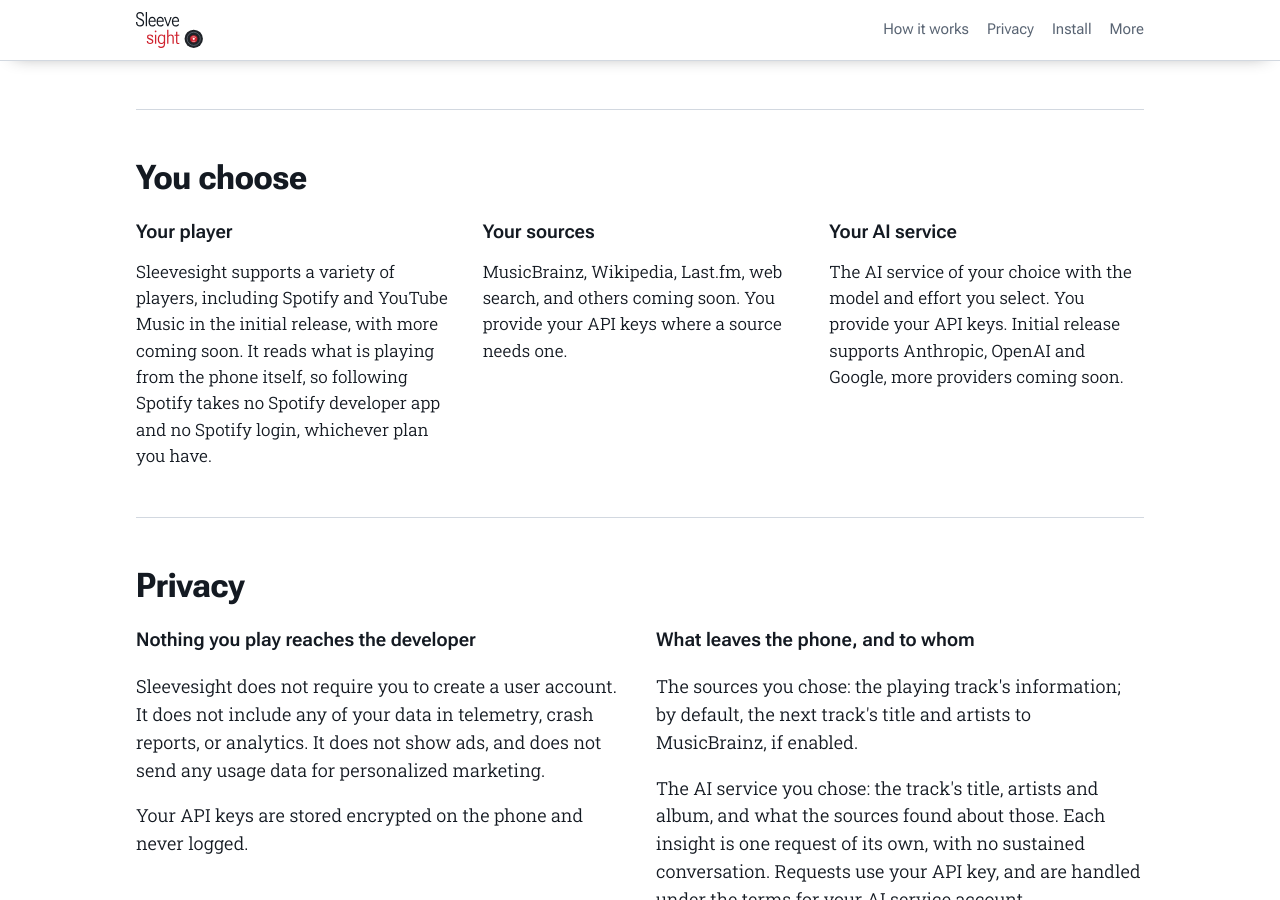
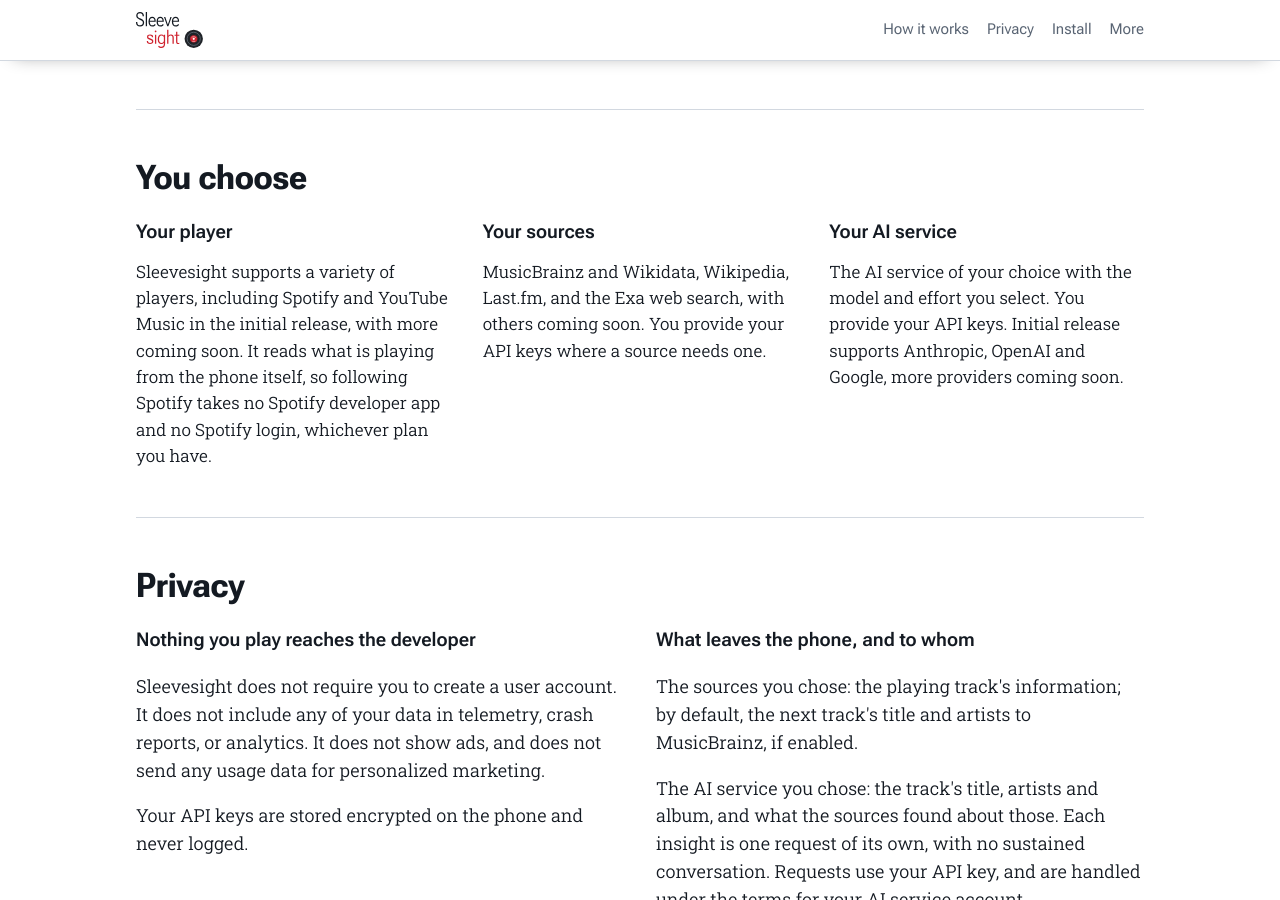
Before and after one commit to wkusnierczyk/sleevesight, a Jekyll site: the page built from index.html, in a window 1280 px wide and 900 px high, scrolled down 3125 px. Built offline with Jekyll 4.4.1, drawn with Linux system fonts in a browser that asks for light colours.

Commit message:
[DOCS] Product page: name the sources as the privacy policy does (#366)
*Your sources* named "MusicBrainz, Wikipedia, Last.fm, web search"; the privacy policy names
"MusicBrainz and Wikidata, Wikipedia, Last.fm, and the Exa web search". The page now uses the
policy's list. The hero's in-source comment names the sources of one recorded run, not the list, so
it stays.

Co-Authored-By: Claude Opus 5.5 <noreply@anthropic.com>

```diff
--- a/index.html
+++ b/index.html
@@ -461,7 +461,7 @@ document.documentElement.classList.add('js');
   <h2 id="choose-h">You choose</h2>
   <ul class="tiles">
     <li><h3>Your player</h3><p>Sleevesight supports a variety of players, including Spotify and YouTube Music in the initial release, with more coming soon. It reads what is playing from the phone itself, so following Spotify takes no Spotify developer app and no Spotify login, whichever plan you have.</p></li>
-    <li><h3>Your sources</h3><p>MusicBrainz, Wikipedia, Last.fm, web search, and others coming soon. You provide your API keys where a source needs one.</p></li>
+    <li><h3>Your sources</h3><p>MusicBrainz and Wikidata, Wikipedia, Last.fm, and the Exa web search, with others coming soon. You provide your API keys where a source needs one.</p></li>
     <li><h3>Your AI service</h3><p>The AI service of your choice with the model and effort you select. You provide your API keys. Initial release supports Anthropic, OpenAI and Google, more providers coming soon.</p></li>
   </ul>
 </section>
```
